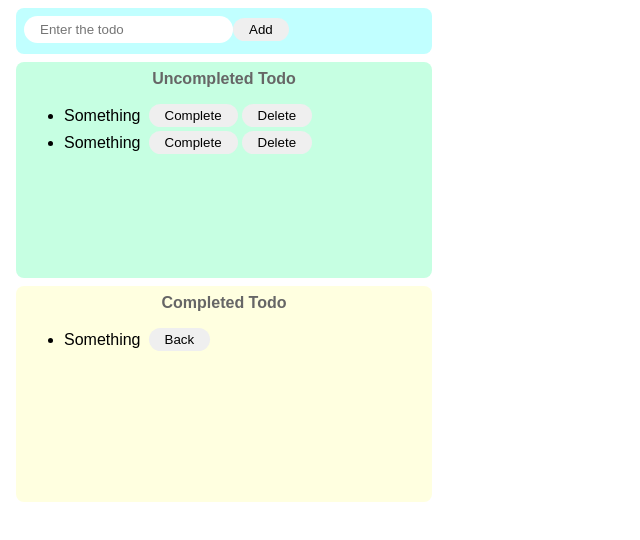
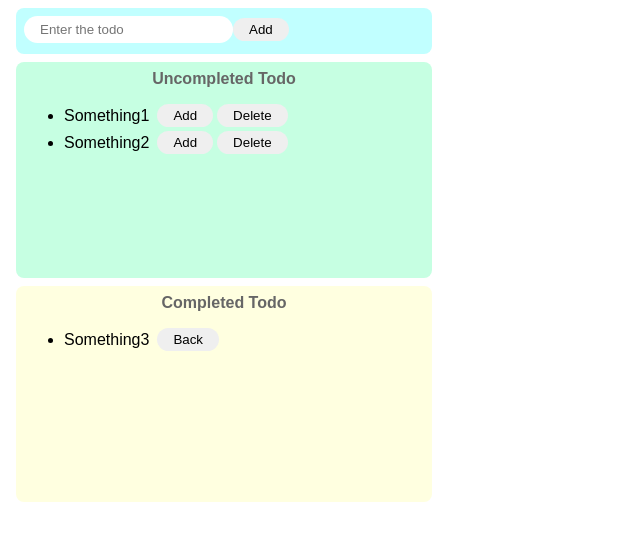
Before and after one commit to Gavriil84/react-todo, a React (Create React App) app: page / in a window 1280 px wide. Shown: the top 540 px of the page, without its empty margins (0-640 px from the left). Built offline with nearby package versions, Linux system fonts and the light colour scheme.

Commit message:
add usestate

```diff
--- a/src/App.jsx
+++ b/src/App.jsx
@@ -1,7 +1,12 @@
-import React from "react";
+import React, { useState } from "react";
 import "./styles.css";
 
 export const App = () => {
+  const [uncompletedTodos, setUncompletedTodos] = useState([
+    "Something1",
+    "Something2"
+  ]);
+  const [completedTodos, setCompletedTodos] = useState(["Something3"]);
   return (
     <>
       <div className="input-area">
@@ -11,25 +16,28 @@ export const App = () => {
       <div className="uncompleted-area">
         <p className="title">Uncompleted Todo</p>
         <ul>
-          <div className="list-row">
-            <li>Something</li>
-            <button>Complete</button>
-            <button>Delete</button>
-          </div>
-          <div className="list-row">
-            <li>Something</li>
-            <button>Complete</button>
-            <button>Delete</button>
-          </div>
+          {uncompletedTodos.map((todo) => {
+            return (
+              <div key={todo} className="list-row">
+                <li>{todo}</li>
+                <button>Add</button>
+                <button>Delete</button>
+              </div>
+            );
+          })}
         </ul>
       </div>
       <div className="complete-area">
         <p className="title">Completed Todo</p>
         <ul>
-          <div className="list-row">
-            <li>Something</li>
-            <button>Back</button>
-          </div>
+          {completedTodos.map((todo) => {
+            return (
+              <div key={todo} className="list-row">
+                <li>{todo}</li>
+                <button>Back</button>
+              </div>
+            );
+          })}
         </ul>
       </div>
     </>
```
